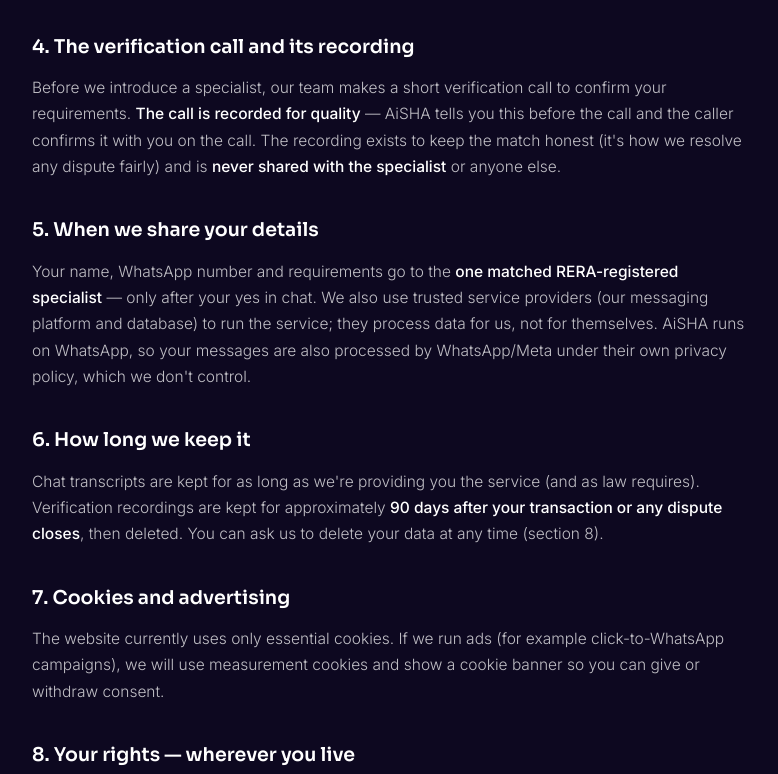
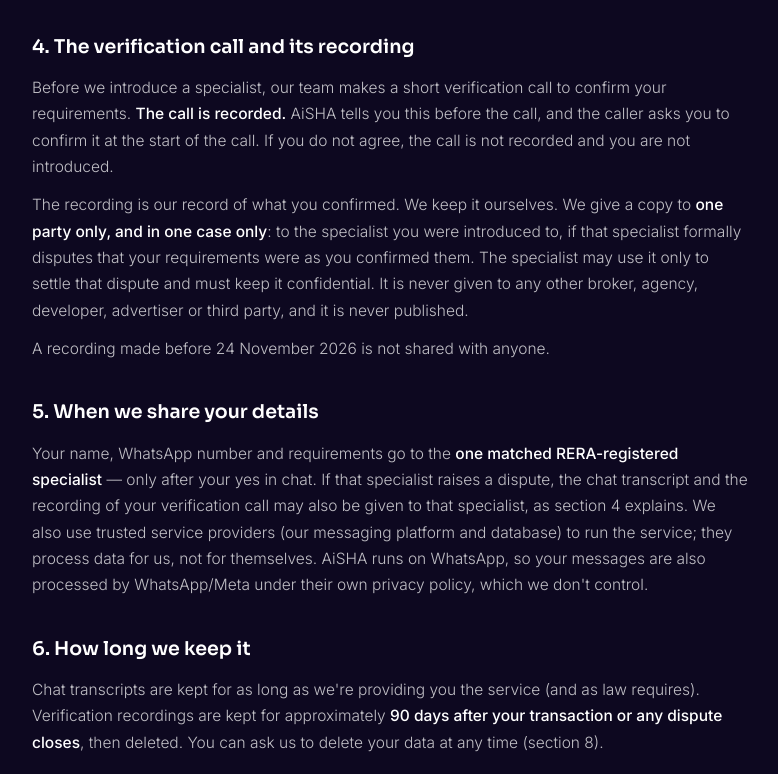
Before and after one commit to kavinderkhurana-qleads/askprop-site, a plain HTML site: page privacy.html in a window 1280 px wide. Shown: the part 1128-1902 px from the top of the page, without its empty margins (250-1028 px from the left). Drawn offline with Linux system fonts and the light colour scheme; a script that the page names is missing.

Commit message:
Privacy: verification recording may be given to the one matched specialist on a dispute (D103)
Co-Authored-By: Claude Fable 5.2 <noreply@anthropic.com>

```diff
--- a/privacy.html
+++ b/privacy.html
@@ -37,7 +37,7 @@
 <div class="bar"><a class="logo" href="/">AskProp<b>.ai</b></a></div>
 <main class="legal">
   <h1>Privacy Policy</h1>
-  <p class="upd">Last updated: 5 July 2026</p>
+  <p class="upd">Last updated: 24 November 2026</p>
 
   <p>This policy explains how <strong>askprop.ai</strong> — operated by <strong>Middle East Integrated Technologies FZ-LLC</strong> (Registration No. 0000004093293; Licence No. 47035238), a Free Zone LLC registered in the Ras Al Khaimah Economic Zone (RAKEZ) at CWEP8800, Compass Building, Al Shohada Road, Al Hamra Industrial Zone-FZ, Ras Al Khaimah, United Arab Emirates ("we", "us") — handles your personal data when you use our website or chat with our AI home advisor, <strong>AiSHA</strong>, on WhatsApp. askprop.ai is free for property buyers, and this page says plainly what we do with your details — the same things AiSHA tells you in chat.</p>
 
@@ -61,10 +61,12 @@
   </ul>
 
   <h2>4. The verification call and its recording</h2>
-  <p>Before we introduce a specialist, our team makes a short verification call to confirm your requirements. <strong>The call is recorded for quality</strong> — AiSHA tells you this before the call and the caller confirms it with you on the call. The recording exists to keep the match honest (it's how we resolve any dispute fairly) and is <strong>never shared with the specialist</strong> or anyone else.</p>
+  <p>Before we introduce a specialist, our team makes a short verification call to confirm your requirements. <strong>The call is recorded.</strong> AiSHA tells you this before the call, and the caller asks you to confirm it at the start of the call. If you do not agree, the call is not recorded and you are not introduced.</p>
+  <p>The recording is our record of what you confirmed. We keep it ourselves. We give a copy to <strong>one party only, and in one case only</strong>: to the specialist you were introduced to, if that specialist formally disputes that your requirements were as you confirmed them. The specialist may use it only to settle that dispute and must keep it confidential. It is never given to any other broker, agency, developer, advertiser or third party, and it is never published.</p>
+  <p>A recording made before 24 November 2026 is not shared with anyone.</p>
 
   <h2>5. When we share your details</h2>
-  <p>Your name, WhatsApp number and requirements go to the <strong>one matched RERA-registered specialist</strong> — only after your yes in chat. We also use trusted service providers (our messaging platform and database) to run the service; they process data for us, not for themselves. AiSHA runs on WhatsApp, so your messages are also processed by WhatsApp/Meta under their own privacy policy, which we don't control.</p>
+  <p>Your name, WhatsApp number and requirements go to the <strong>one matched RERA-registered specialist</strong> — only after your yes in chat. If that specialist raises a dispute, the chat transcript and the recording of your verification call may also be given to that specialist, as section 4 explains. We also use trusted service providers (our messaging platform and database) to run the service; they process data for us, not for themselves. AiSHA runs on WhatsApp, so your messages are also processed by WhatsApp/Meta under their own privacy policy, which we don't control.</p>
 
   <h2>6. How long we keep it</h2>
   <p>Chat transcripts are kept for as long as we're providing you the service (and as law requires). Verification recordings are kept for approximately <strong>90 days after your transaction or any dispute closes</strong>, then deleted. You can ask us to delete your data at any time (section 8).</p>
```
